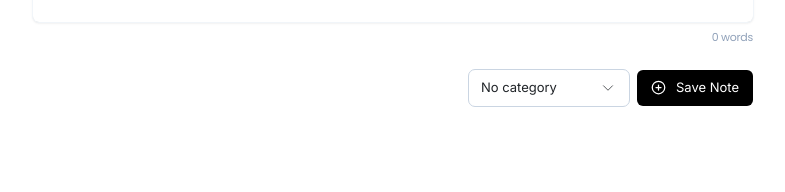
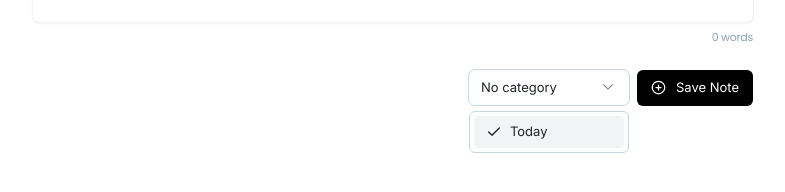
Before and after one commit to dev-rajm/awesome-todo-app, a React (Vite) app: page / in a window 1280 px wide. Shown: the part 150-342 px from the top of the page, without its empty margins (247-1032 px from the left). Built offline with nearby package versions, Linux system fonts and the light colour scheme.

Commit message:
Added styling to the dropdown

```diff
--- a/src/components/Dropdown.jsx
+++ b/src/components/Dropdown.jsx
@@ -1,12 +1,20 @@
-import { ChevronDown } from "lucide-react";
+import { Check, ChevronDown } from "lucide-react";
 
 const Dropdown = () => {
   return (
-    <div className="w-40 font-[Inter] text-[13px] outline outline-slate-300 px-3 rounded-md">
-      <button className="flex justify-between items-center w-full h-full">
+    <div className="w-40 font-[Inter] text-[13px]">
+      <button className="flex justify-between items-center w-full  outline outline-slate-300 px-3 py-2 rounded-md">
         <span>No category</span>
         <ChevronDown size={18} strokeWidth={1} />
       </button>
+      <div className="select-element border border-slate-300 rounded-md mt-1.5">
+        <ul className="list-none m-0 p-1">
+          <li className="px-3 py-1.5 rounded bg-gray-100 flex items-center space-x-2">
+            <Check size={16} />
+            <span>Today</span>
+          </li>
+        </ul>
+      </div>
     </div>
   );
 };
```
